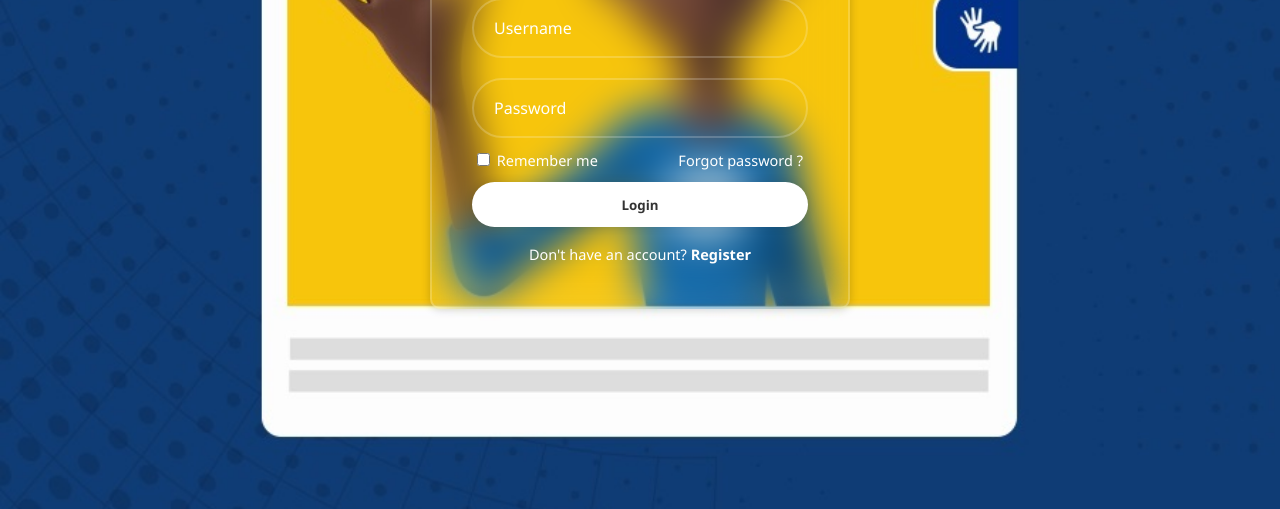
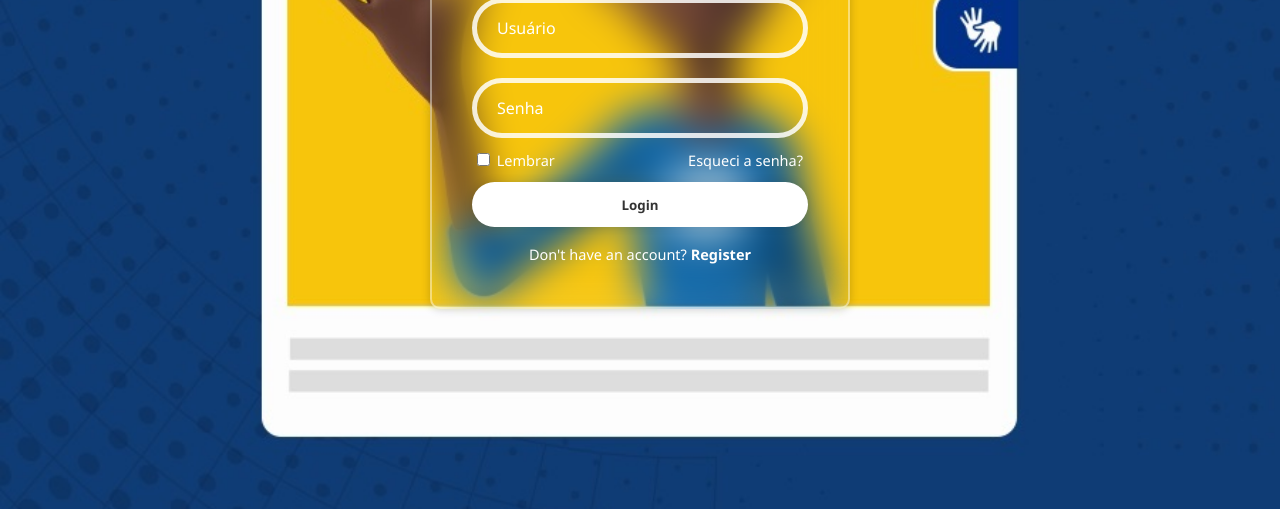
Before and after one commit to fabianoseller/trabalhologinaula12, a plain HTML site: page index.html in a window 1280 px wide. Shown: the part 291-800 px from the top of the page. Drawn offline with Linux system fonts and the light colour scheme.

Commit message:
altraçaõ detalhes

```diff
--- a/index.html
+++ b/index.html
@@ -13,16 +13,16 @@
             <form>
                 <h1>Login</h1>
                 <div class="input-box">
-                    <input type="text" name="username" id="username" placeholder="Username">
+                    <input type="text" name="username" id="username" placeholder="Usuário">
                 </div>
                 <div class="input-box">
-                    <input type="password" name="password" id="password" placeholder="Password">
+                    <input type="password" name="password" id="password" placeholder="Senha">
                 </div>
                 <div class="remember-forgot">
                     <label>
-                        <input type="checkbox"> Remember me
+                        <input type="checkbox"> Lembrar
                     </label>
-                    <a href="./src/pages/forgot-password.html">Forgot password ?</a>
+                    <a href="./src/pages/forgot-password.html">Esqueci a senha?</a>
                 </div>
                 <button onClick="alert('Enviou!')" type="submit" class="btn">Login</button>
 
--- a/src/assets/css/styles.css
+++ b/src/assets/css/styles.css
@@ -2,7 +2,7 @@
     --primary-color: #fff;
     --secondary-color: #9EB3C2;
     --text-btn-color: #333;
-    --btn-color-hover: #0278a7;
+    --btn-color-hover: #8e979b;
 }
 
 *{
@@ -25,7 +25,7 @@ body{
 .wrapper{
     width: 420px;
     background: transparent;
-    border: 2px solid rgba(255, 255, 255, .2);
+    border: 2px solid rgba(255, 255, 255, 0.425);
     backdrop-filter: blur(20px);
     box-shadow: 0 0 10px rgba(0, 0, 0, .2);
     color: var(--primary-color);
@@ -51,7 +51,7 @@ body{
     background: transparent;
     border: none;
     outline: none;
-    border: 2px solid rgba(255, 255, 255, .2);
+    border: 5px solid rgba(255, 255, 255, 0.842);
     border-radius: 40px;
     font-size: 16px;
     color: var(--primary-color);
```
Also changed, not shown: 1 other file.
